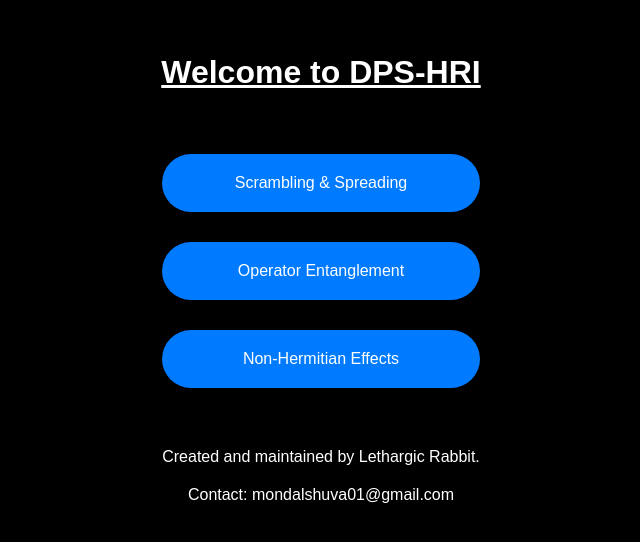
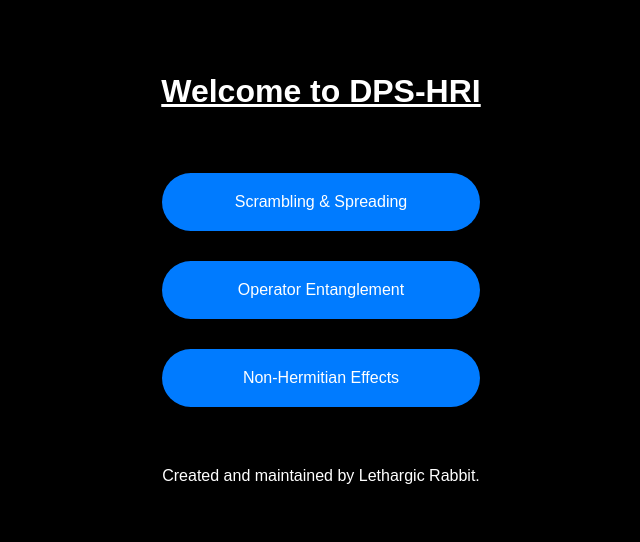
Before and after one commit to lethargic-rabbit/dps-hri, a plain HTML site: page index.html in a window 1280 px wide. Shown: the part 116-658 px from the top of the page, without its empty margins (319-959 px from the left). Drawn offline with Linux system fonts and the light colour scheme.

Commit message:
Update index.html

```diff
--- a/index.html
+++ b/index.html
@@ -79,7 +79,7 @@
         </ul>
         <div class="contact">
             <p>Created and maintained by Lethargic Rabbit.</p>
-            <p>Contact: mondalshuva01@gmail.com</p>
+
         </div>
 </body>
 </html>
```
